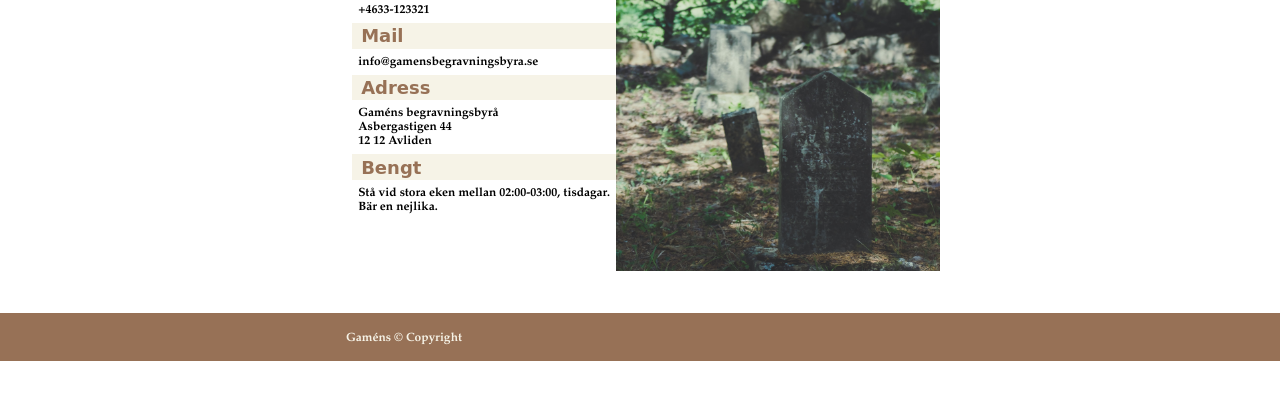
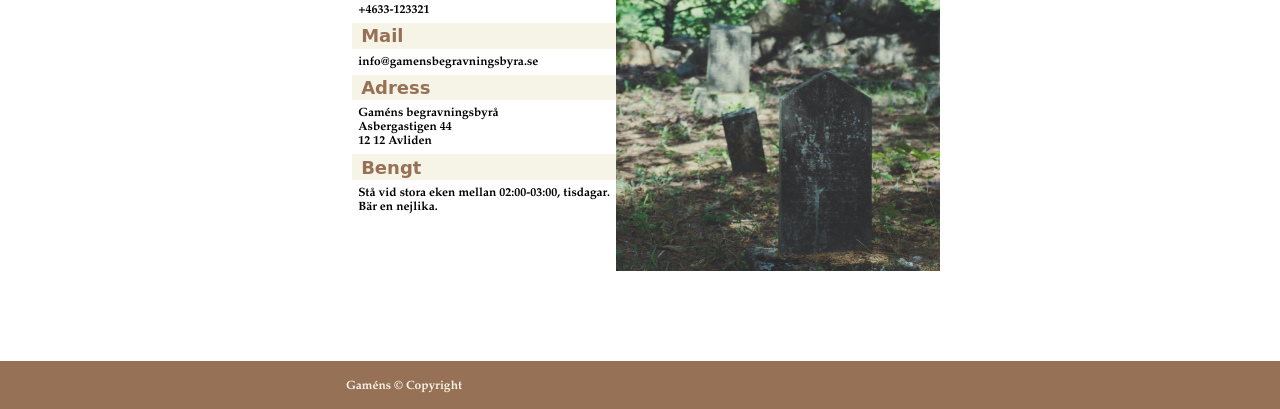
Before and after one commit to ozckarr/design-profile, a plain HTML site: page index.html in a window 1280 px wide. Shown: the part 491-900 px from the top of the page. Before the commit the page ends 852 px from the top, so only its background shows below. Drawn offline with Linux system fonts and the light colour scheme; a web font is replaced by a local one.

Commit message:
Footer fix

```diff
--- a/index.html
+++ b/index.html
@@ -82,9 +82,11 @@
         <br>
         <br>
         <div class="footer-background"></div>
-        <footer>
+    </div>
+    <footer>
+        <div class="footer-content">
             <p>Gaméns © Copyright</p>
-        </footer>
-    </div>
+        </div>
+    </footer>
 </body>
 </html>
--- a/style.css
+++ b/style.css
@@ -4,6 +4,20 @@
     box-sizing: border-box;
     font-family: Baskerville, Baskerville Old Face, Hoefler Text, Garamond, Times New Roman, serif;
     font-size: 12px;
+}
+
+html,
+body {
+ height: 100%;
+ position: relative;
+}
+
+.maincontent{
+    min-height: 95vh; /* will cover the 100% of viewport */
+    overflow: hidden;
+    display: block;
+    position: relative;
+    padding-bottom: 4em;
 }
 
 header{
@@ -142,21 +156,6 @@ header img{
     display: none;
 }
 
-footer{
-    font-weight: bold;
-    color: #f6f3e7;
-    margin: 1.5em 0 0 0.5em;
-}
-
-.footer-background {
-    background-color: #977156;
-    width: 100%;
-    height: 4em;
-    position: absolute;
-    z-index: -1;
-    right: 0;
-    margin-left: 0.5em;
-}
 
 
 
@@ -218,18 +217,37 @@ footer{
     height: 0;
 }
 
-.yes-i-was-lazy{
-    display: none;
+
+footer{
+    position: static;
+    bottom: 0;
+    width: 100%;
+    height: 4em;
+    background-color: #977156;
 }
 
-@media screen and (min-width: 44em) {
-    .yes-i-was-lazy{
-        display: block;
-    }
+.footer-content {
+    width: 100%;
+    margin: auto;
+}
+
+.footer-content p{
+    font-weight: bold;
+    color: #f6f3e7;
+    padding: 1.5em 0 0 0.5em;
 }
 
 @media screen and (min-width: 50em) {
     .maincontent{
+        width: 50em;
+        margin: auto;
+    }
+
+    .footer{
+        position: absolute;
+    }
+
+    .footer-content{
         width: 50em;
         margin: auto;
     }
```
Also changed, not shown: offers.html (+5 -4 lines).
